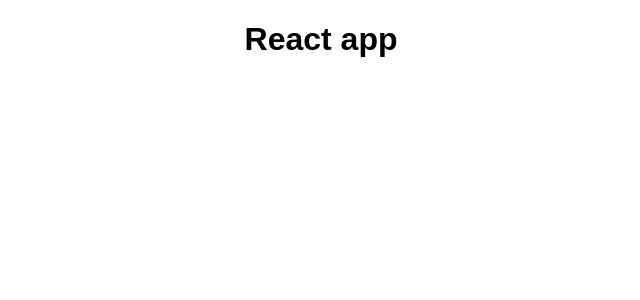
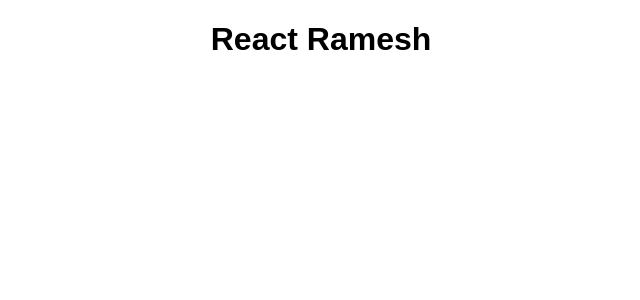
Before and after one commit to surfvasanth/react-app, a React (Create React App) app: page / in a window 1280 px wide. Shown: the top 300 px of the page, without its empty margins (319-959 px from the left). Built offline with nearby package versions, Linux system fonts and the light colour scheme.

Commit message:
Update App.js

```diff
--- a/src/App.js
+++ b/src/App.js
@@ -1,9 +1,11 @@
 import "./styles.css";
 
 const App = () => {
+  const name='vasanth';
+  const isNameShowing=false;
   return (
     <div className="App">
-      <h1>React app</h1>
+      <h1>React {isNameShowing ? name : 'Ramesh'}</h1>
      </div>
   );
 }
```
